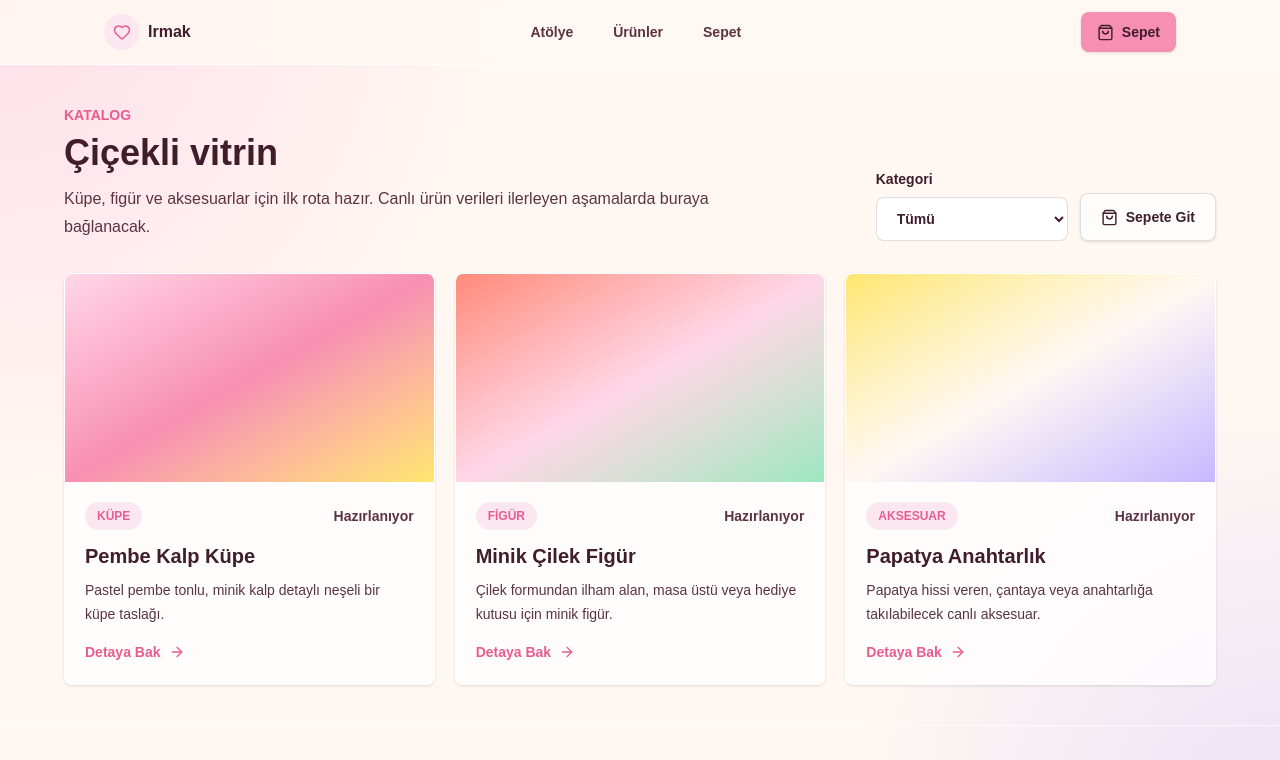
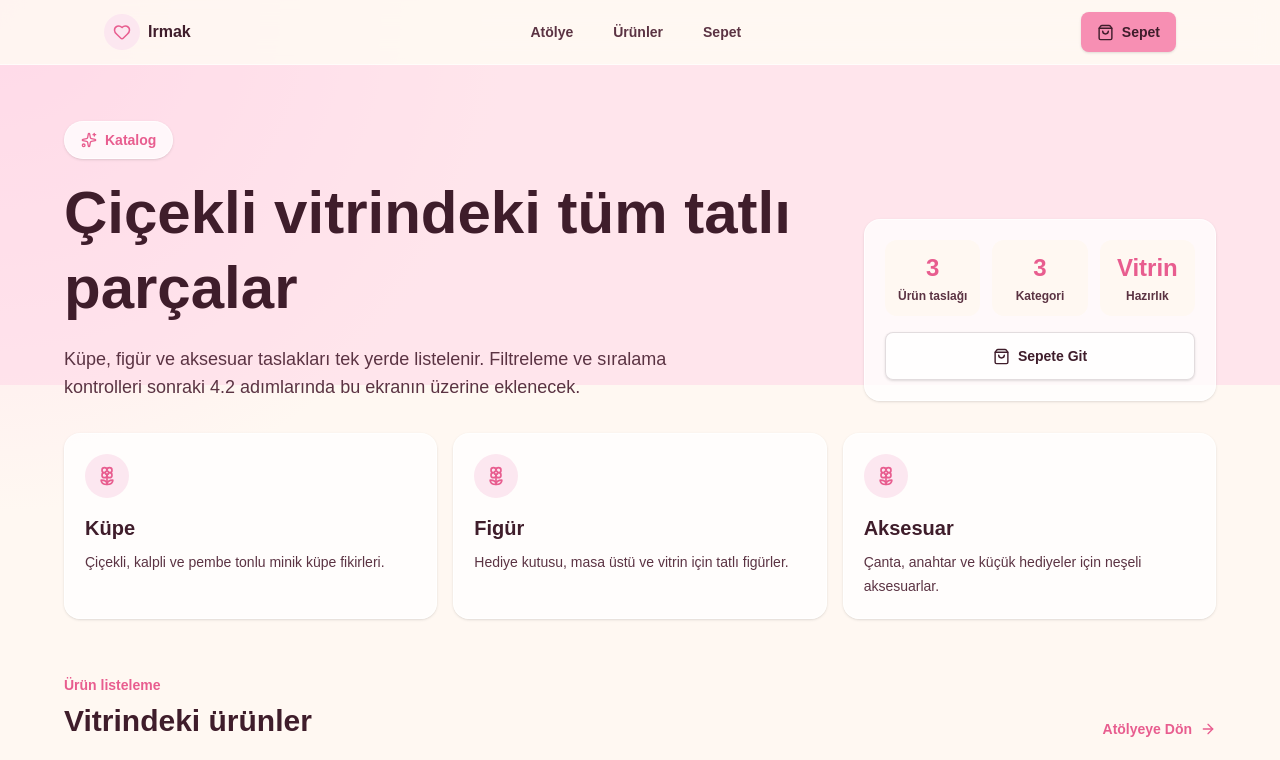
Before and after one commit to emir-ertunc/Irmak-Web, a Next.js app: page /urunler in a window 1280 px wide. Shown: the top 760 px of the page. Built offline with nearby package versions, Linux system fonts and the light colour scheme.

Commit message:
Faz 4.2 katalog listeleme ekranini ekle

```diff
--- a/src/app/(shop)/urunler/page.tsx
+++ b/src/app/(shop)/urunler/page.tsx
@@ -1,37 +1,70 @@
-import { ShoppingBag } from "lucide-react";
+import { ArrowRight, Flower2, ShoppingBag, Sparkles } from "lucide-react";
+import Link from "next/link";
 import { ProductCard } from "@/components/shop/product-card";
 import { LinkButton } from "@/components/ui/button";
-import { FieldLabel, Select } from "@/components/ui/form";
 import { previewProducts } from "@/lib/catalog/preview-products";
+
+const catalogHighlights = [
+  { label: "Ürün taslağı", value: previewProducts.length.toString() },
+  { label: "Kategori", value: "3" },
+  { label: "Hazırlık", value: "Vitrin" }
+];
+
+const catalogCategories = [
+  {
+    description: "Çiçekli, kalpli ve pembe tonlu minik küpe fikirleri.",
+    title: "Küpe"
+  },
+  {
+    description: "Hediye kutusu, masa üstü ve vitrin için tatlı figürler.",
+    title: "Figür"
+  },
+  {
+    description: "Çanta, anahtar ve küçük hediyeler için neşeli aksesuarlar.",
+    title: "Aksesuar"
+  }
+];
 
 export default function CatalogPage() {
   return (
-    <main className="px-6 py-10 sm:px-10">
-      <section className="mx-auto max-w-6xl">
-        <div className="mb-8 flex flex-col gap-5 lg:flex-row lg:items-end lg:justify-between">
-          <div>
-            <p className="text-sm font-semibold uppercase text-[#E85D8F]">
+    <main className="w-full max-w-full overflow-hidden">
+      <section className="relative isolate px-6 py-10 sm:px-10 sm:py-14">
+        <div className="absolute inset-x-0 top-0 -z-10 h-80 bg-[#FFD6E7]/55" />
+        <div className="mx-auto w-full max-w-6xl min-w-0">
+          <div className="grid min-w-0 gap-8 lg:grid-cols-[1fr_22rem] lg:items-end">
+            <div className="min-w-0">
+              <p className="mb-4 inline-flex items-center gap-2 rounded-full border border-white/70 bg-white/75 px-4 py-2 text-sm font-black text-[#E85D8F] shadow-sm">
+                <Sparkles aria-hidden="true" size={16} />
                 Katalog
               </p>
-            <h1 className="mt-2 text-4xl font-bold text-[#3F1D2B]">
-              Çiçekli vitrin
+              <h1 className="max-w-3xl break-words text-4xl font-black leading-tight text-[#3F1D2B] sm:text-6xl">
+                Çiçekli vitrindeki tüm tatlı parçalar
               </h1>
-            <p className="mt-3 max-w-2xl text-base leading-7 text-[#5B3343]">
-              Küpe, figür ve aksesuarlar için ilk rota hazır. Canlı ürün
-              verileri ilerleyen aşamalarda buraya bağlanacak.
+              <p className="mt-5 max-w-2xl break-words text-base leading-7 text-[#5B3343] sm:text-lg">
+                Küpe, figür ve aksesuar taslakları tek yerde listelenir.
+                Filtreleme ve sıralama kontrolleri sonraki 4.2 adımlarında bu
+                ekranın üzerine eklenecek.
               </p>
             </div>
-          <div className="flex flex-col gap-3 sm:flex-row sm:items-end">
-            <FieldLabel className="min-w-48">
-              Kategori
-              <Select defaultValue="all">
-                <option value="all">Tümü</option>
-                <option value="kupe">Küpe</option>
-                <option value="figur">Figür</option>
-                <option value="aksesuar">Aksesuar</option>
-              </Select>
-            </FieldLabel>
+
+            <div className="min-w-0 rounded-2xl border border-white/75 bg-white/75 p-5 shadow-sm">
+              <div className="grid gap-3 sm:grid-cols-3">
+                {catalogHighlights.map((item) => (
+                  <div
+                    className="min-w-0 rounded-xl bg-[#FFF8F2] p-3 text-center"
+                    key={item.label}
+                  >
+                    <p className="whitespace-nowrap text-xl font-black text-[#E85D8F] xl:text-2xl">
+                      {item.value}
+                    </p>
+                    <p className="mt-1 break-words text-xs font-bold text-[#5B3343]">
+                      {item.label}
+                    </p>
+                  </div>
+                ))}
+              </div>
               <LinkButton
+                className="mt-4 w-full"
                 href="/sepet"
                 icon={<ShoppingBag aria-hidden="true" size={17} />}
                 variant="secondary"
@@ -41,11 +74,53 @@ export default function CatalogPage() {
             </div>
           </div>
 
+          <div className="mt-8 grid gap-4 md:grid-cols-3">
+            {catalogCategories.map((category) => (
+              <div
+                className="rounded-2xl border border-white/75 bg-white/75 p-5 shadow-sm"
+                key={category.title}
+              >
+                <span className="grid size-11 place-items-center rounded-full bg-[#FCE7F0] text-[#E85D8F]">
+                  <Flower2 aria-hidden="true" size={20} />
+                </span>
+                <h2 className="mt-4 text-xl font-black text-[#3F1D2B]">
+                  {category.title}
+                </h2>
+                <p className="mt-2 break-words text-sm leading-6 text-[#5B3343]">
+                  {category.description}
+                </p>
+              </div>
+            ))}
+          </div>
+        </div>
+      </section>
+
+      <section className="px-6 pb-14 sm:px-10 sm:pb-16">
+        <div className="mx-auto w-full max-w-6xl min-w-0">
+          <div className="mb-6 flex flex-col gap-3 sm:flex-row sm:items-end sm:justify-between">
+            <div>
+              <p className="text-sm font-black text-[#E85D8F]">
+                Ürün listeleme
+              </p>
+              <h2 className="mt-2 text-3xl font-black text-[#3F1D2B]">
+                Vitrindeki ürünler
+              </h2>
+            </div>
+            <Link
+              className="inline-flex items-center gap-2 text-sm font-black text-[#E85D8F] outline-none transition hover:translate-x-1 focus-visible:ring-2 focus-visible:ring-[#E85D8F]"
+              href="/"
+            >
+              Atölyeye Dön
+              <ArrowRight aria-hidden="true" size={16} />
+            </Link>
+          </div>
+
           <div className="grid gap-5 md:grid-cols-3">
             {previewProducts.map((product) => (
               <ProductCard key={product.slug} product={product} />
             ))}
           </div>
+        </div>
       </section>
     </main>
   );
```
Also changed, not shown: 2 other files (tests, documents, lock files or other folders). Lines whose indentation alone changed are shown as unchanged.
